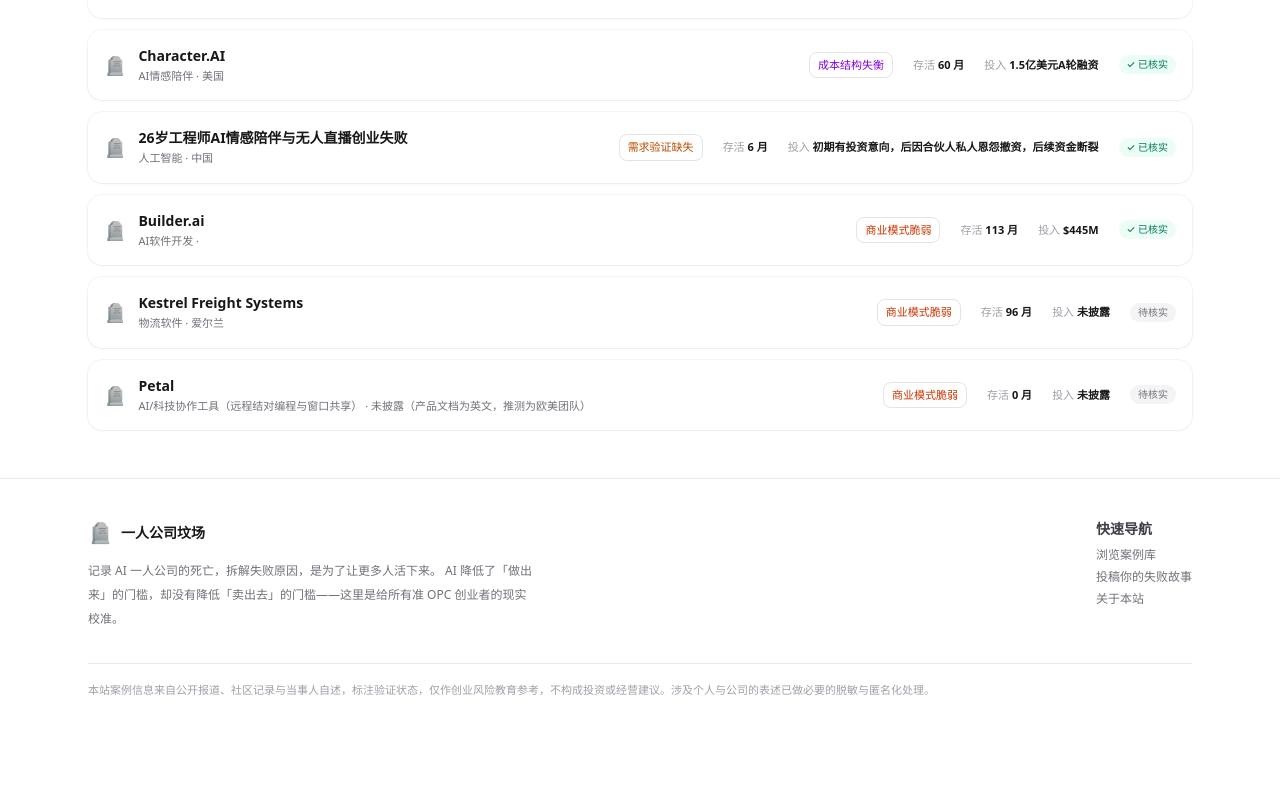
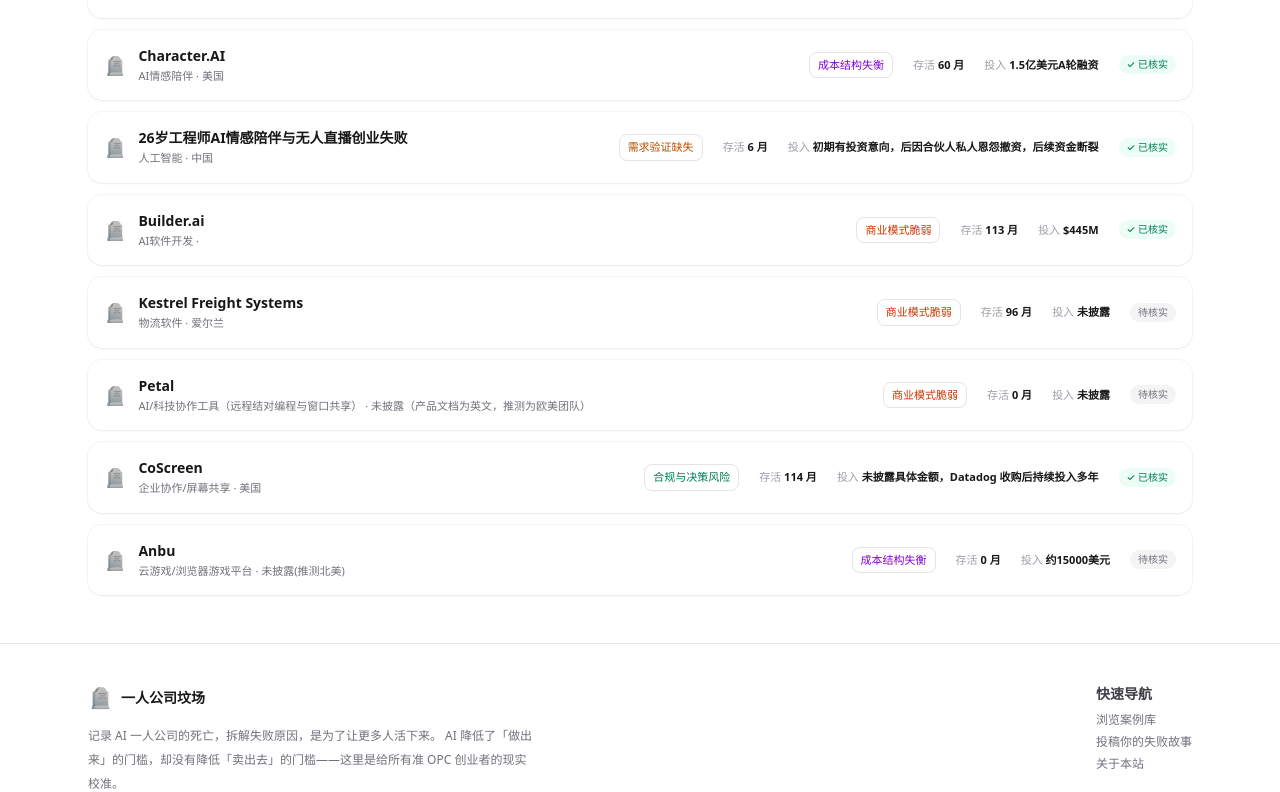
Before and after one commit to xkobe/opcgraveyard, a Next.js app: page /cases in a window 1280 px wide. Shown: the part 1710-2502 px from the top of the page. Before the commit the page ends 2450 px from the top, so only its background shows below. Built offline with nearby package versions, Linux system fonts and the light colour scheme.

Commit message:
chore: daily case harvest 2026-10-15

```diff
--- a/codeact/output/opc_cases_20261016.md
+++ b/codeact/output/opc_cases_20261016.md
@@ -1,8 +1,11 @@
 # OPC 案例采集 — 2026-10-16
 
-- 新增 **0** 条 | 累计 **21** 条
-- 2026-10-16 01:58
+- 新增 **2** 条 | 累计 **23** 条
+- 2026-10-16 02:09
 
-本次未找到新案例。
+| # | Slug | 墓碑名 | 死因 | 来源 |
+|---|------|--------|------|------|
+| 1 | `coscreen` | CoScreen | 合规与决策风险 | [Hacker News](https://petal.live/) |
+| 2 | `anbu` | Anbu | 成本结构失衡 | [eggverse.co](https://eggverse.co/) |
 
-*累计: 21*
+*累计: 23*
--- a/src/data/cases.ts
+++ b/src/data/cases.ts
@@ -1057,6 +1057,84 @@
       "小众协作工具需在早期验证付费意愿，而非默认开发者会为便利性买单",
       "两人技术团队应尽早引入增长与商业化角色，避免产品优秀却无人经营",
     ],
+  },
+  {
+    slug: "coscreen",
+    name: "CoScreen",
+    founderBg: "Jason Thomas、Till、Max 等联合创立，团队具备实时协作与屏幕共享技术背景",
+    region: "美国",
+    industry: "企业协作/屏幕共享",
+    startedAt: "2016",
+    closedAt: "2025-07-31",
+    investment: "未披露具体金额，Datadog 收购后持续投入多年",
+    source: "Hacker News",
+    status: "dead",
+    lifespanMonths: 114,
+    fundingType: "自筹",
+    deadCause: "合规与决策风险",
+    deadCauseSub: "被收购后与母公司核心客户群和使命偏离，母公司决定关停独立产品",
+    verified: true,
+    epitaph: "六年打造零摩擦协作体验，\n三年融入 Datadog 生态，\n2025年7月31日被母公司亲手日落。",
+    motivation: "Jason Thomas 与 Till、Max 曾亲历 Screenhero 被 Slack 收购后关停的行业悲剧，他们希望打破屏幕共享工具被平台收购即消失的循环。2016年前后，三人创立 CoScreen，目标是打造比 Screenhero 更神奇的协作体验：把窗口从你的笔记本抛到别人屏幕上，零摩擦开始协作。他们相信实时屏幕共享可以成为团队协作的核心入口，而非大平台的一个附属功能。",
+    timeline: [
+      { time: "2016", event: "CoScreen 成立，开始构建实时屏幕共享工具" },
+      { time: "2022", event: "被 Datadog 收购，团队并入并继续开发独立产品" },
+      { time: "2022-2025", event: "在 Datadog 内持续投入，同时开发集成功能与 MCP server" },
+      { time: "2025-07-31", event: "Datadog 日落 CoScreen 服务" },
+      { time: "2025", event: "原团队四人用不到八周构建开源替代品 Petal" },
+    ],
+    breakdown: [
+      { layer: "表层原因", detail: "CoScreen 作为独立屏幕共享工具，与 Datadog 核心客户群和监控使命过于边缘化，无法获得足够战略优先级" },
+      { layer: "中层原因", detail: "被收购后团队精力被分散到 Datadog 其他通信功能、视频平台集成和 MCP server 等项目，独立产品迭代资源被稀释" },
+      { layer: "深层原因", detail: "行业反复出现同一模式：小团队做出优秀工具，平台为团队或功能收购，独立产品在整合中消亡，Screenhero、Around、Multi 均如此" },
+      { layer: "根本原因", detail: "被收购的独立产品缺乏可持续的独立商业模式和用户增长路径，命运完全取决于母公司战略决策，而非市场需求" },
+    ],
+    lessons: [
+      "被收购不等于成功，独立产品可能因与母公司战略不符而被关停",
+      "平台收购往往为团队或功能，而非产品本身，创始人需警惕产品被边缘化",
+      "开源与自托管是抵御平台日落风险的一种路径，但需提前设计",
+      "实时协作工具技术壁垒高，但商业壁垒未必同样高，需验证独立付费意愿",
+      "创业公司应尽早建立不依赖单一收购方的用户增长和收入模式",
+    ],
+  },
+  {
+    slug: "anbu",
+    name: "Anbu",
+    founderBg: "独立创始人,无联合创始人,自行设计平台、手绘美术与Logo,外包开发、像素画、音乐、音效和3D模型",
+    region: "未披露(推测北美)",
+    industry: "云游戏/浏览器游戏平台",
+    startedAt: "2021",
+    closedAt: "约2022-2023(具体未披露)",
+    investment: "约15000美元",
+    source: "eggverse.co",
+    status: "dead",
+    lifespanMonths: 0,
+    fundingType: "自筹",
+    deadCause: "成本结构失衡",
+    deadCauseSub: "AWS EC2托管费用高昂,免费额度用尽后无法承担持续支出",
+    verified: false,
+    epitaph: "投入1.5万美元,只换来一款游戏和一群没留下的玩家;\n免费额度一到期,梦想就被EC2账单掐灭。\n如今EggVerse带着18款游戏归来,但没人能保证玩家会回头。",
+    motivation: "2021年,我投入约1.5万美元启动Anbu,最初想做去中心化云游戏平台,但受限于资金且没有联合创始人,只能缩减为一个浏览器街机——让玩家和朋友一起玩游戏。我亲自在Figma设计平台、手绘美术和Logo,并外包开发、像素画、音乐、音效和3D模型。这笔预算最终只做出一款游戏《Egg on the Run》,以及游戏大厅、好友邀请、聊天和发布平台。我计划用第一款游戏吸引玩家,让他们带来朋友,再引入其他开发者发布游戏,形成一个自增长的生态。",
+    timeline: [
+      { time: "2021", event: "投入约1.5万美元启动Anbu,定位浏览器街机游戏平台" },
+      { time: "2021-2022", event: "完成平台设计、美术、外包开发,推出首款游戏《Egg on the Run》及大厅、邀请、聊天、发布功能" },
+      { time: "2022-2023", event: "首款游戏吸引力不足,AWS免费额度耗尽,EC2托管成本过高,项目关闭" },
+      { time: "2023-2024", event: "在经营另一家初创公司Sky期间,将Anbu作为周末副业重新拾起,利用原有素材和Astra探索" },
+      { time: "2024-2025", event: "以EggVerse名义重新上线,扩展至18款多人游戏并持续增加" },
+    ],
+    breakdown: [
+      { layer: "表层原因", detail: "首款游戏《Egg on the Run》不够吸引人,未能带来足够玩家和社交传播" },
+      { layer: "中层原因", detail: "AWS EC2托管费用高昂,免费额度用尽后无法用收入覆盖,被迫关闭" },
+      { layer: "深层原因", detail: "单款游戏+自筹资金的内容型平台,缺乏持续内容供给和用户增长引擎,商业模式无法自我造血" },
+      { layer: "根本原因", detail: "以有限预算挑战平台型生态,需求验证不足,获客与留存未跑通就承担了固定基础设施成本" },
+    ],
+    lessons: [
+      "平台型创业需要先验证单点需求,再谈生态和开发者引入",
+      "固定基础设施成本必须与收入模型匹配,免费额度不是长期方案",
+      "内容型产品首款作品必须足够有吸引力,否则无法启动社交传播",
+      "独立创始人资源有限时,应优先做最小可验证闭环而非完整平台",
+      "失败项目中的资产和经验可以复用,重启时需重新验证用户留存",
+    ],
   }
 ];
 
```
